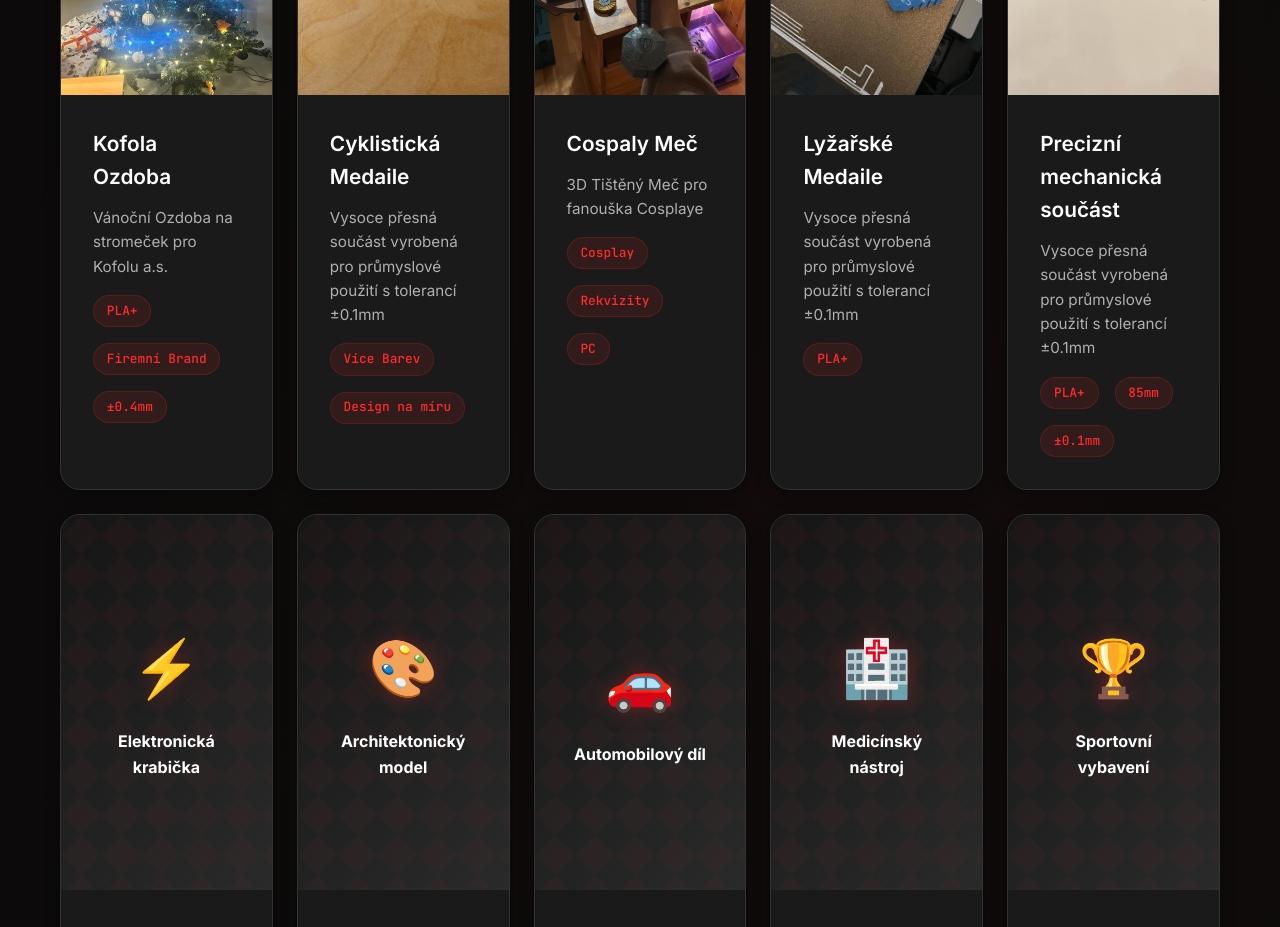
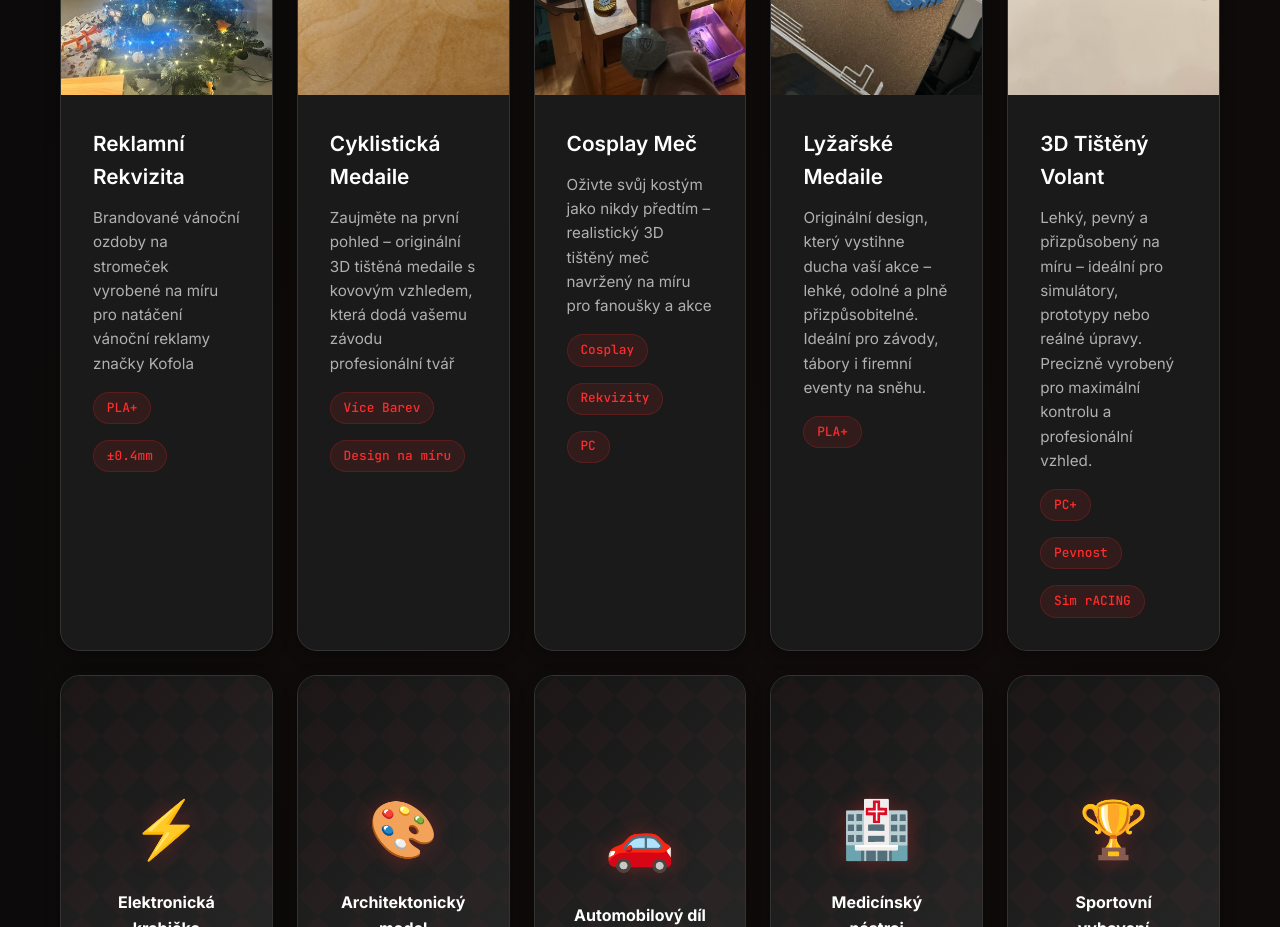
Before and after one commit to lukaasmil/VP3DEU-PROJECT-ACTL, a plain HTML site: page index.html in a window 1280 px wide. Shown: the part 3080-4007 px from the top of the page. Drawn offline with Linux system fonts and the light colour scheme.

Commit message:
Update index.html

```diff
--- a/index.html
+++ b/index.html
@@ -1539,11 +1539,10 @@
                         <img src="images/kofola3d.JPG" alt="Precision 3D printed part" />
                     </div>
                     <div class="portfolio-info">
-                        <h4 class="portfolio-title" data-cs="Precizní mechanická součást" data-en="Precision mechanical part">Kofola Ozdoba</h4>
-                        <p class="portfolio-description" data-cs="Vysoce přesná součást vyrobená pro průmyslové použití s tolerancí ±0.1mm" data-en="High precision part manufactured for industrial use with ±0.1mm tolerance">Vánoční Ozdoba na stromeček pro Kofolu a.s. </p>
+                        <h4 class="portfolio-title" data-cs="Precizní mechanická součást" data-en="Precision mechanical part">Reklamní Rekvizita</h4>
+                        <p class="portfolio-description" data-cs="Vysoce přesná součást vyrobená pro průmyslové použití s tolerancí ±0.1mm" data-en="High precision part manufactured for industrial use with ±0.1mm tolerance">Brandované vánoční ozdoby na stromeček vyrobené na míru pro natáčení vánoční reklamy značky Kofola</p>
                         <div class="portfolio-specs">
                             <span class="spec-tag">PLA+</span>
-                            <span class="spec-tag">Firemní Brand</span>
                             <span class="spec-tag">±0.4mm</span>
                         </div>
                     </div>
@@ -1555,7 +1554,7 @@
                     </div>
                     <div class="portfolio-info">
                         <h4 class="portfolio-title" data-cs="Precizní mechanická součást" data-en="Precision mechanical part">Cyklistická Medaile</h4>
-                        <p class="portfolio-description" data-cs="Vysoce přesná součást vyrobená pro průmyslové použití s tolerancí ±0.1mm" data-en="High precision part manufactured for industrial use with ±0.1mm tolerance">Vysoce přesná součást vyrobená pro průmyslové použití s tolerancí ±0.1mm</p>
+                        <p class="portfolio-description" data-cs="Vysoce přesná součást vyrobená pro průmyslové použití s tolerancí ±0.1mm" data-en="High precision part manufactured for industrial use with ±0.1mm tolerance">Zaujměte na první pohled – originální 3D tištěná medaile s kovovým vzhledem, která dodá vašemu závodu profesionální tvář</p>
                         <div class="portfolio-specs">
                             <span class="spec-tag">Více Barev</span>
                             <span class="spec-tag">Design na míru</span>
@@ -1568,8 +1567,8 @@
                         <img src="images/meč3d.jpg" alt="Precision 3D printed part" />
                     </div>
                     <div class="portfolio-info">
-                        <h4 class="portfolio-title" data-cs="Precizní mechanická součást" data-en="Precision mechanical part">Cospaly Meč</h4>
-                        <p class="portfolio-description" data-cs="Vysoce přesná součást vyrobená pro průmyslové použití s tolerancí ±0.1mm" data-en="High precision part manufactured for industrial use with ±0.1mm tolerance">3D Tištěný Meč pro fanouška Cosplaye</p>
+                        <h4 class="portfolio-title" data-cs="Precizní mechanická součást" data-en="Precision mechanical part">Cosplay Meč</h4>
+                        <p class="portfolio-description" data-cs="Vysoce přesná součást vyrobená pro průmyslové použití s tolerancí ±0.1mm" data-en="High precision part manufactured for industrial use with ±0.1mm tolerance">Oživte svůj kostým jako nikdy předtím – realistický 3D tištěný meč navržený na míru pro fanoušky a akce</p>
                         <div class="portfolio-specs">
                             <span class="spec-tag">Cosplay</span>
                             <span class="spec-tag">Rekvizity</span>
@@ -1584,7 +1583,7 @@
                     </div>
                     <div class="portfolio-info">
                         <h4 class="portfolio-title" data-cs="Precizní mechanická součást" data-en="Precision mechanical part">Lyžařské Medaile</h4>
-                        <p class="portfolio-description" data-cs="Vysoce přesná součást vyrobená pro průmyslové použití s tolerancí ±0.1mm" data-en="High precision part manufactured for industrial use with ±0.1mm tolerance">Vysoce přesná součást vyrobená pro průmyslové použití s tolerancí ±0.1mm</p>
+                        <p class="portfolio-description" data-cs="Vysoce přesná součást vyrobená pro průmyslové použití s tolerancí ±0.1mm" data-en="High precision part manufactured for industrial use with ±0.1mm tolerance">Originální design, který vystihne ducha vaší akce – lehké, odolné a plně přizpůsobitelné. Ideální pro závody, tábory i firemní eventy na sněhu.</p>
                         <div class="portfolio-specs">
                             <span class="spec-tag">PLA+</span>
                         </div>
@@ -1596,12 +1595,12 @@
                         <img src="images/volant3d.jpg" alt="Precision 3D printed part" />
                     </div>
                     <div class="portfolio-info">
-                        <h4 class="portfolio-title" data-cs="Precizní mechanická součást" data-en="Precision mechanical part">Precizní mechanická součást</h4>
-                        <p class="portfolio-description" data-cs="Vysoce přesná součást vyrobená pro průmyslové použití s tolerancí ±0.1mm" data-en="High precision part manufactured for industrial use with ±0.1mm tolerance">Vysoce přesná součást vyrobená pro průmyslové použití s tolerancí ±0.1mm</p>
+                        <h4 class="portfolio-title" data-cs="Precizní mechanická součást" data-en="Precision mechanical part">3D Tištěný Volant</h4>
+                        <p class="portfolio-description" data-cs="Vysoce přesná součást vyrobená pro průmyslové použití s tolerancí ±0.1mm" data-en="High precision part manufactured for industrial use with ±0.1mm tolerance">Lehký, pevný a přizpůsobený na míru – ideální pro simulátory, prototypy nebo reálné úpravy. Precizně vyrobený pro maximální kontrolu a profesionální vzhled.</p>
                         <div class="portfolio-specs">
-                            <span class="spec-tag">PLA+</span>
-                            <span class="spec-tag">85mm</span>
-                            <span class="spec-tag">±0.1mm</span>
+                            <span class="spec-tag">PC+</span>
+                            <span class="spec-tag">Pevnost</span>
+                            <span class="spec-tag">Sim rACING</span>
                         </div>
                     </div>
                 </div>
```
